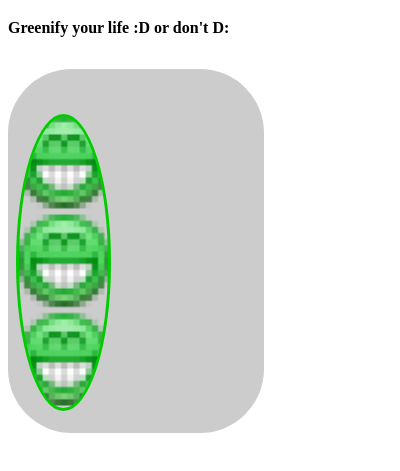
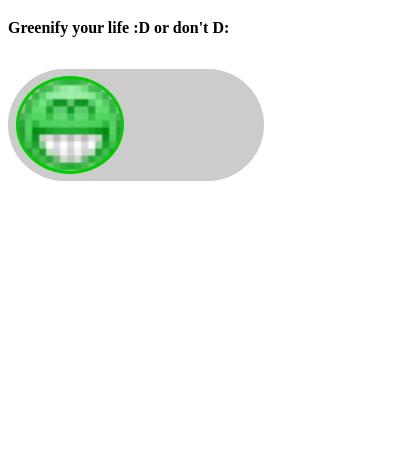
Before and after one commit to d-hain/mrgreenify-browser-extension, a browser extension: page popup.html in a window 400 px wide. Shown: the part 69-540 px from the top of the page. Drawn offline with Linux system fonts and the light colour scheme.

```diff
--- a/popup.css
+++ b/popup.css
@@ -18,7 +18,7 @@
     display: inline-block;
 
     width: 100%;
-    height: 44%;
+    min-height: 7em;
 }
 
 .switch input {
@@ -47,8 +47,8 @@
     position: absolute;
     content: "";
 
-    height: 80%;
-    width: 35%;
+    height: 82%;
+    width: 40%;
     left: 3%;
     bottom: 6%;
 
@@ -68,5 +68,5 @@
 }
 
 input:checked + .slider::before {
-    transform: translateX(140%);
+    transform: translateX(120%);
 }
```
Also changed, not shown: package.json (+9 -3 lines), manifest.json, 2 other files.
